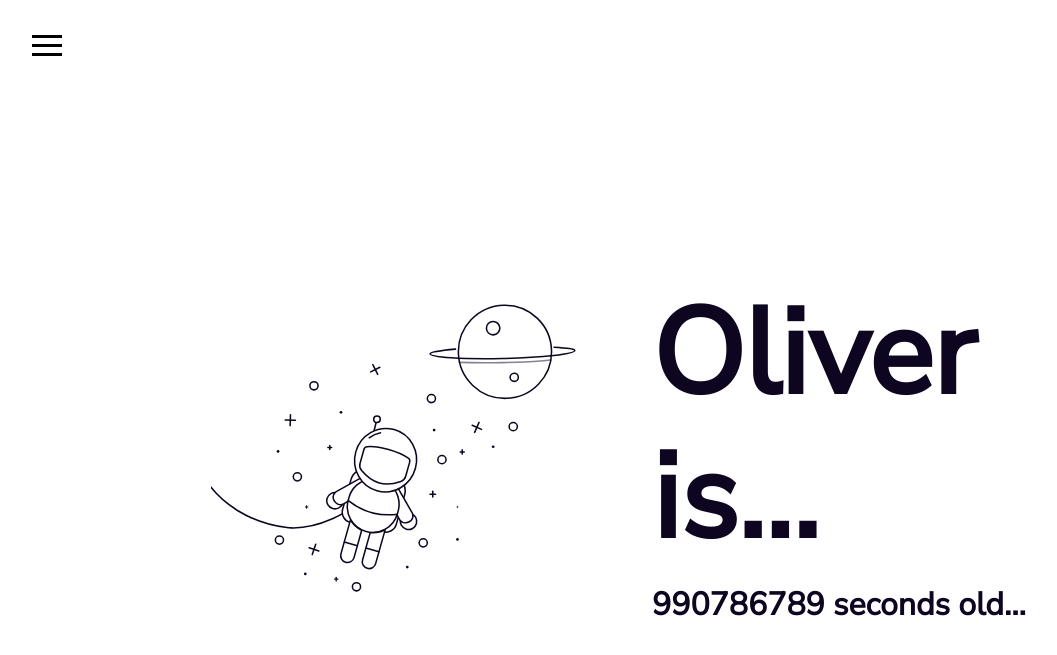
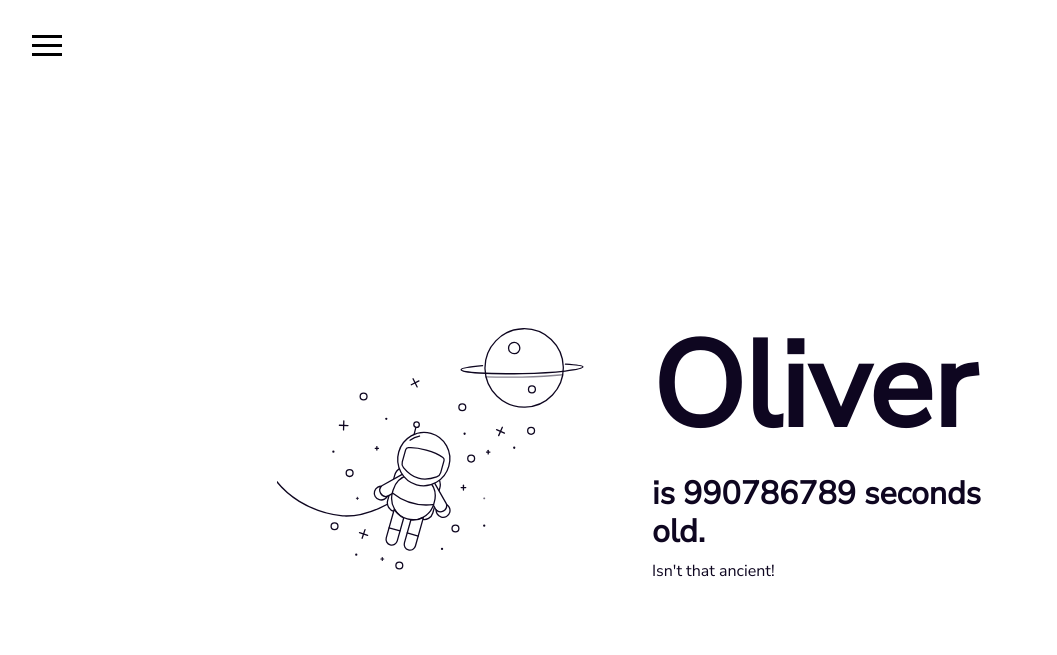
Before and after one commit to Hello1024/hello1024.github.io, a Jekyll site: the page age/index.html, which Jekyll copies as it is, in a window 1280 px wide. Shown: the top 655 px of the page, without its empty margins (3-1060 px from the left). Built offline with Jekyll 4.4.1, drawn with Linux system fonts in a browser that asks for light colours; nearby versions of some CDN libraries; part of the change alters nothing that is shown.

Commit message:
Update index.html

```diff
--- a/age/index.html
+++ b/age/index.html
@@ -291,13 +291,11 @@
         </svg>
       </div>
       <div class="col-md-6 align-self-center">
-        <h1>Oliver is...</h1>
-	      <h2><span id=age></span> seconds old...</h2>
-        <!-- <p>The page you are looking for does not exist.
-          How you got here is a mystery. But you can click the button below
-          to go back to the homepage.
+        <h1>Oliver</h1>
+	      <h2>is <span id=age></span> seconds old.</h2>
+        <p>Isn't that ancient!
         </p>
-        <button class="btn green">HOME</button> -->
+        <!--<button class="btn green">HOME</button> -->
 	      <script>
 		      window.setInterval(() =>  { document.getElementById('age').innerText = Math.floor((new Date() - new Date("4 Dec 1989"))/1000); }, 1000 );
 	      </script>
```
